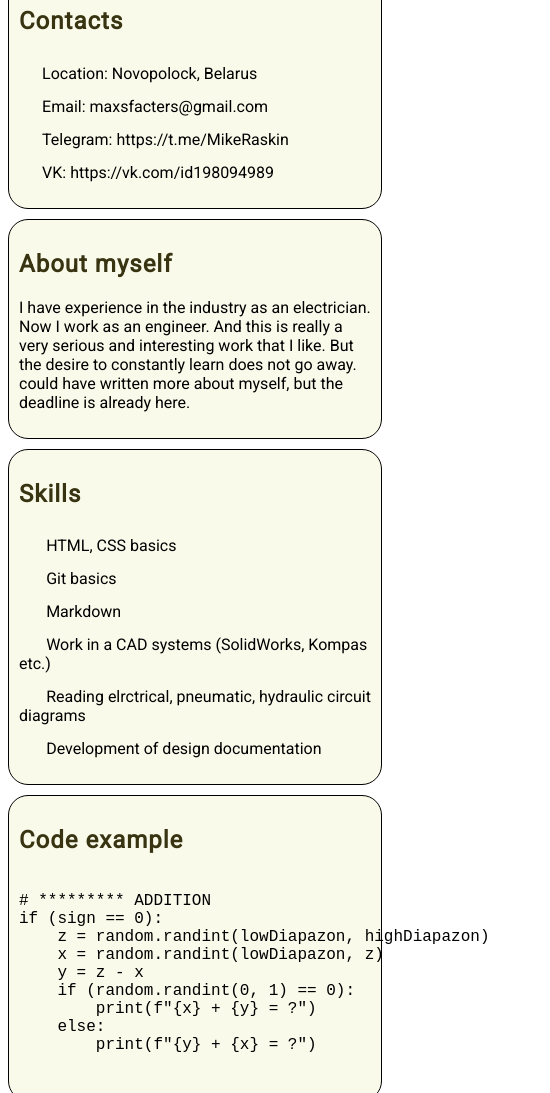
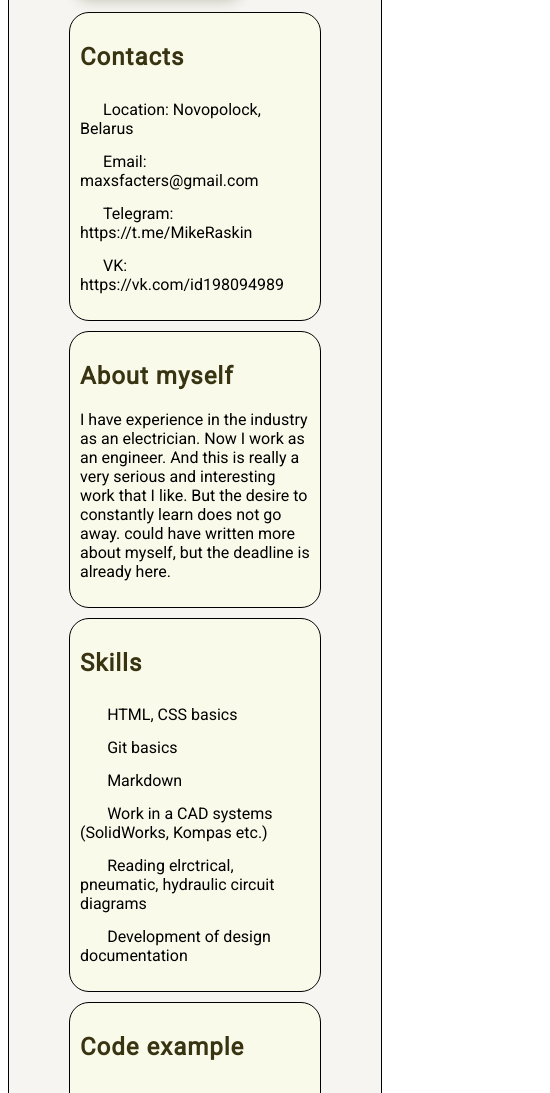
Before and after one commit to Plokijuhys/CV-3, a plain HTML site: page index.html in a window 390 px wide. Shown: the part 274-1367 px from the top of the page, 550 px wide, since content can reach past the window. Drawn offline with Linux system fonts and the light colour scheme.

Commit message:
Add files via upload

```diff
--- a/styles-cv.css
+++ b/styles-cv.css
@@ -5,6 +5,12 @@
     margin: auto;
     padding-top: 25px;
     padding-bottom: 25px;
+    border-style: solid;
+    border-radius: 20px;
+    border-width: 1px;
+    padding: 60px 60px 10px 60px;
+    background-color: rgb(247, 245, 241);
+
 
 }
 
@@ -67,7 +73,7 @@ a:visited {
     font-family: 'Material Icons';
     font-size: 22px;
     vertical-align:bottom;
-    color: #000000;
+    color: #775b0f;
     margin-right: 2px;
     content:"\e7f1";
   }
@@ -76,7 +82,7 @@ a:visited {
     font-family: 'Material Icons';
     font-size: 22px;
     vertical-align:bottom;
-    color: #000000;
+    color: #775b0f;
     margin-right: 2px;
     content:"\e0be";
   }
@@ -85,7 +91,7 @@ a:visited {
     font-family: 'Material Icons';
     font-size: 22px;
     vertical-align:bottom;
-    color: #000000;
+    color: #775b0f;
     margin-right: 2px;
     content:"\e163";
   }
@@ -94,13 +100,13 @@ a:visited {
     font-family: 'Material Icons';
     font-size: 22px;
     vertical-align:bottom;
-    color: #000000;
+    color: #775b0f;
     margin-right: 2px;
     margin-bottom: 2px;
     content:"\e7fd";
   }
 
-@media (max-width: 800px) {
+@media (max-width: 600px) {
     .info {
         text-align: center;
         display: block;
@@ -160,6 +166,13 @@ a:visited {
 .code-text {
     margin-top: 0px;
     margin-bottom: 0px;
+}
+
+@media (max-width: 600px) {
+    .code-text {
+        text-align: center;
+        display: block;
+    }
 }
 
 .education {
@@ -241,6 +254,7 @@ h1 {
     font-style: italic;
     text-decoration: none;
     padding-top: 20px;
+    text-align: center  ;
 
 }
 
@@ -276,15 +290,12 @@ h1 {
     top: 32%;
 
 
-
 }
 
 .git-link {
     display:block;
     padding-top: 12px;
     padding-left: 10px;
-
-
 
 }
 
```
